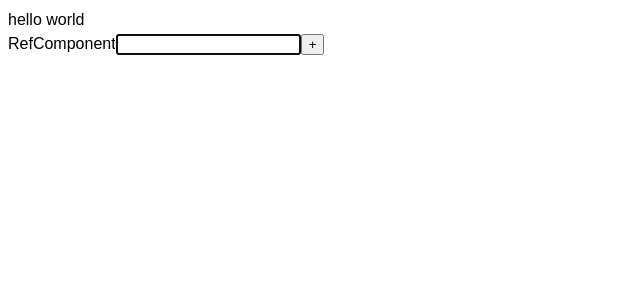
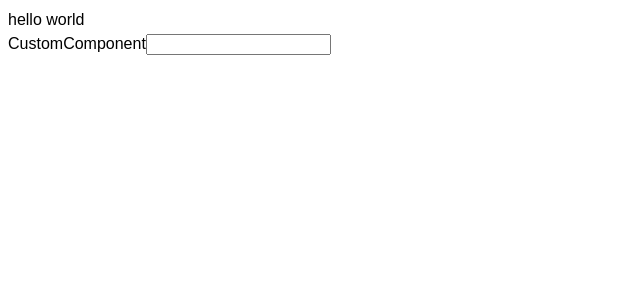
Before and after one commit to sardarbalnour/hooks, a React (Vite) app: page / in a window 1280 px wide. Shown: the top 300 px of the page, without its empty margins (0-640 px from the left). Built offline with nearby package versions, Linux system fonts and the light colour scheme.

Commit message:
useLocalStorage

```diff
--- a/src/App.jsx
+++ b/src/App.jsx
@@ -2,18 +2,20 @@ import { Route, Routes } from "react-router-dom";
 import Memocompoonent from "./components/Memocomponent";
 import RefComponent from "./components/RefComponent";
 import TransitionComponent from "./components/TransitionComponent";
+import CustomComponent from "./components/CustomComponent";
 
 function App() {
   return (
     <>
       hello world
-      <Routes>
+      {/* <Routes>
         <Route path="/" element={<RefComponent />} />
         <Route path="/memo" element={<Memocompoonent />} />
-      </Routes>
+      </Routes> */}
       {/* <RefComponent /> */}
       {/* <Memocompoonent /> */}
       {/* <TransitionComponent /> */}
+      <CustomComponent />
     </>
   );
 }
--- /dev/null
+++ b/src/components/CustomComponent.jsx
@@ -0,0 +1,18 @@
+import { useLocalStorage } from "../hooks/useLocalStorage";
+
+function CustomComponent() {
+  const [name, setName] = useLocalStorage("name", "");
+
+  return (
+    <div>
+      CustomComponent
+      <input
+        type="text"
+        value={name}
+        onChange={(event) => setName(event.target.value)}
+      />
+    </div>
+  );
+}
+
+export default CustomComponent;
--- /dev/null
+++ b/src/hooks/useLocalStorage.js
@@ -0,0 +1,16 @@
+import { useEffect, useState } from "react";
+
+const useLocalStorage = (key, initialValue) => {
+  const [value, setValue] = useState(() => {
+    const localState = localStorage.getItem(key);
+    return localState ? JSON.parse(localState) : initialValue;
+  });
+
+  useEffect(() => {
+    localStorage.setItem(key, JSON.stringify(value));
+  }, [value]);
+
+  return [value, setValue];
+};
+
+export { useLocalStorage };
```
